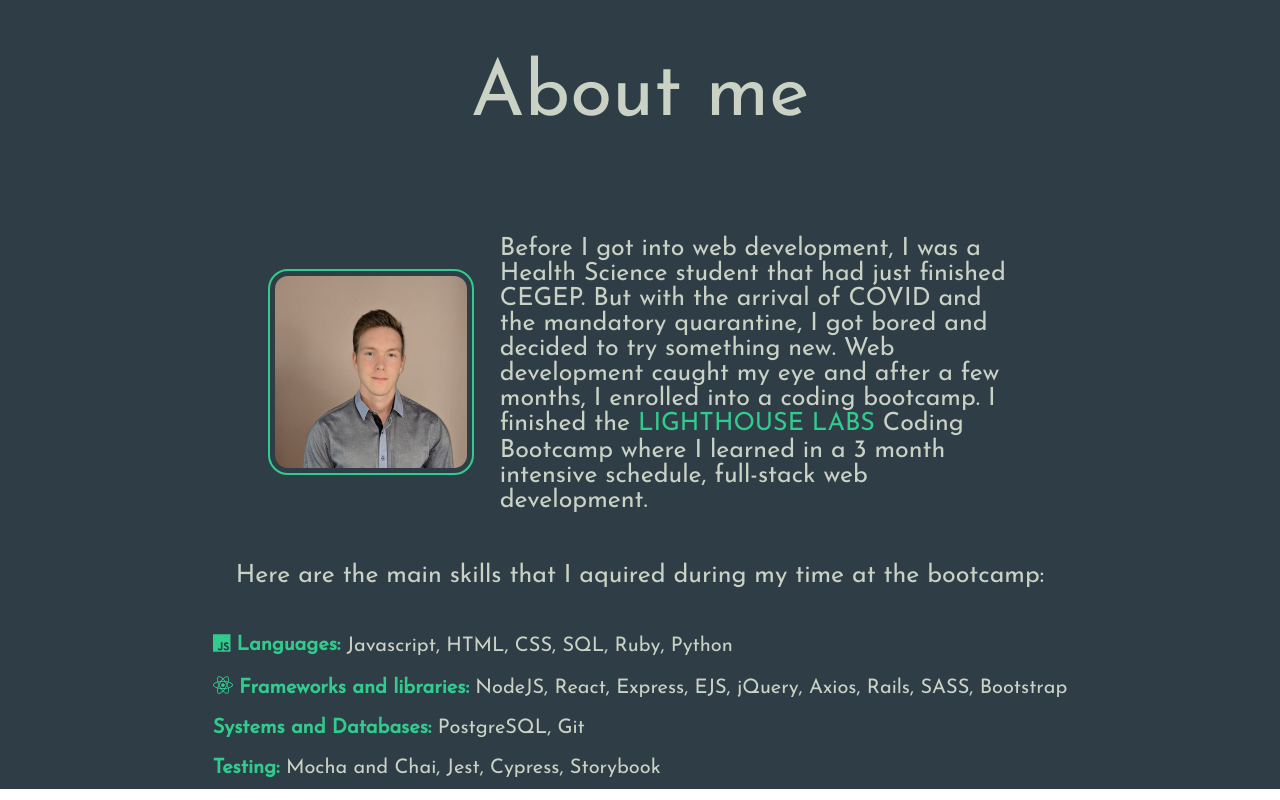
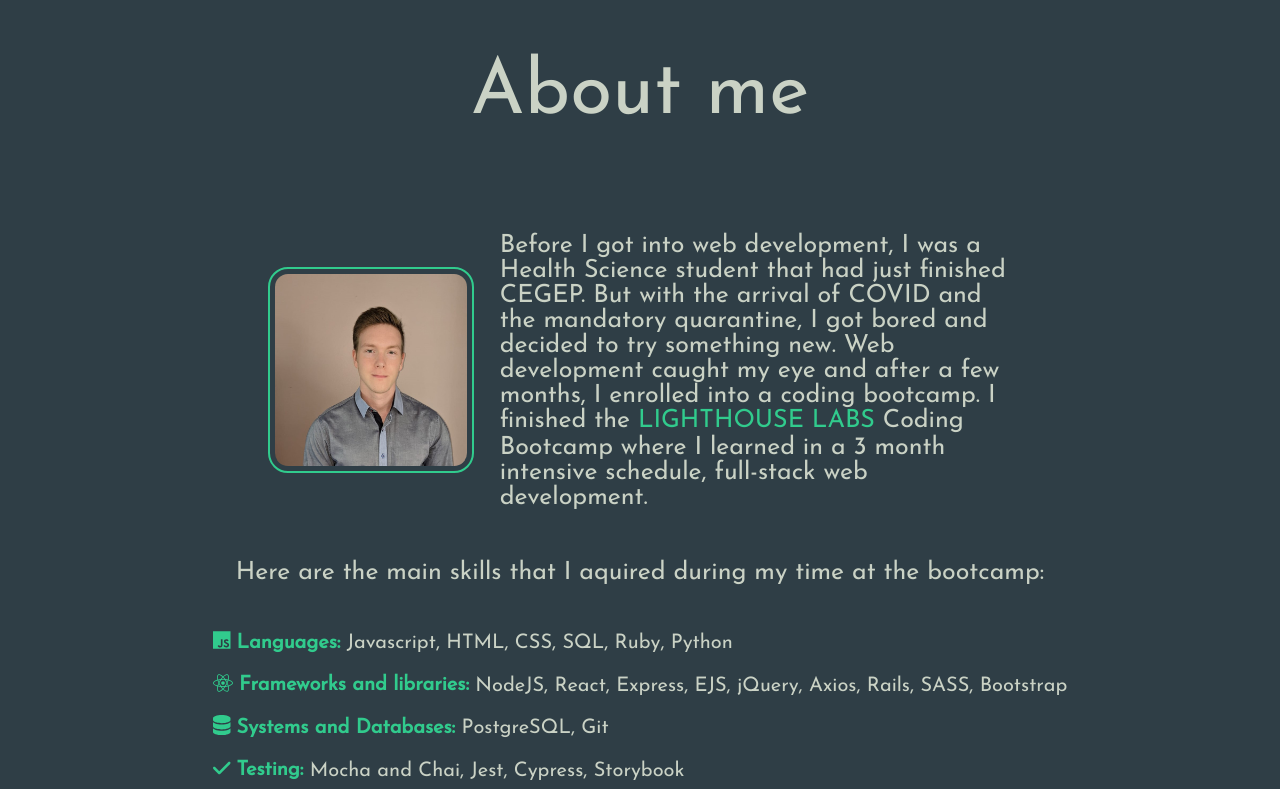
Before and after one commit to bulabd/Portfolio, a React (Create React App) app: page / in a window 1280 px wide. Shown: the part 811-1611 px from the top of the page. Built offline with nearby package versions, Linux system fonts and the light colour scheme.

Commit message:
Finish about page

```diff
--- a/package.json
+++ b/package.json
@@ -4,6 +4,7 @@
   "private": true,
   "dependencies": {
     "@fortawesome/free-brands-svg-icons": "^6.2.0",
+    "@fortawesome/free-solid-svg-icons": "^6.2.0",
     "@fortawesome/react-fontawesome": "^0.2.0",
     "@testing-library/jest-dom": "^5.16.5",
     "@testing-library/react": "^13.4.0",
--- a/src/components/Main/About.css
+++ b/src/components/Main/About.css
@@ -59,7 +59,7 @@
   width: 0;
   height: 2px;
   background: #31CB8D;
-  transition: width .4s ease-in;
+  transition: width .2s ease-in;
 }
 
 .lighthouse:hover::after {
--- a/src/components/Main/About.js
+++ b/src/components/Main/About.js
@@ -2,7 +2,8 @@ import './About.css';
 import { FontAwesomeIcon } from '@fortawesome/react-fontawesome';
 import { faJs } from '@fortawesome/free-brands-svg-icons';
 import { faReact } from '@fortawesome/free-brands-svg-icons';
-
+import { faDatabase } from '@fortawesome/free-solid-svg-icons';
+import { faCheck } from '@fortawesome/free-solid-svg-icons';
 
 export default function About() {
   return (
@@ -17,8 +18,8 @@ export default function About() {
       <div className='skills'>
         <p><strong className='strong'><FontAwesomeIcon icon={faJs} /> Languages: </strong>Javascript, HTML, CSS, SQL, Ruby, Python</p>
         <p><strong className='strong'><FontAwesomeIcon icon={faReact} /> Frameworks and libraries: </strong>NodeJS, React, Express, EJS, jQuery, Axios, Rails, SASS, Bootstrap</p>
-        <p><strong className='strong'>Systems and Databases: </strong>PostgreSQL, Git</p>
-        <p><strong className='strong'> Testing: </strong>Mocha and Chai, Jest, Cypress, Storybook</p>
+        <p><strong className='strong'><FontAwesomeIcon icon={faDatabase} /> Systems and Databases: </strong>PostgreSQL, Git</p>
+        <p><strong className='strong'><FontAwesomeIcon icon={faCheck} /> Testing: </strong>Mocha and Chai, Jest, Cypress, Storybook</p>
       </div>
     </div>
   );
```
Also changed, not shown: 1 other file (tests, documents, lock files or other folders).
